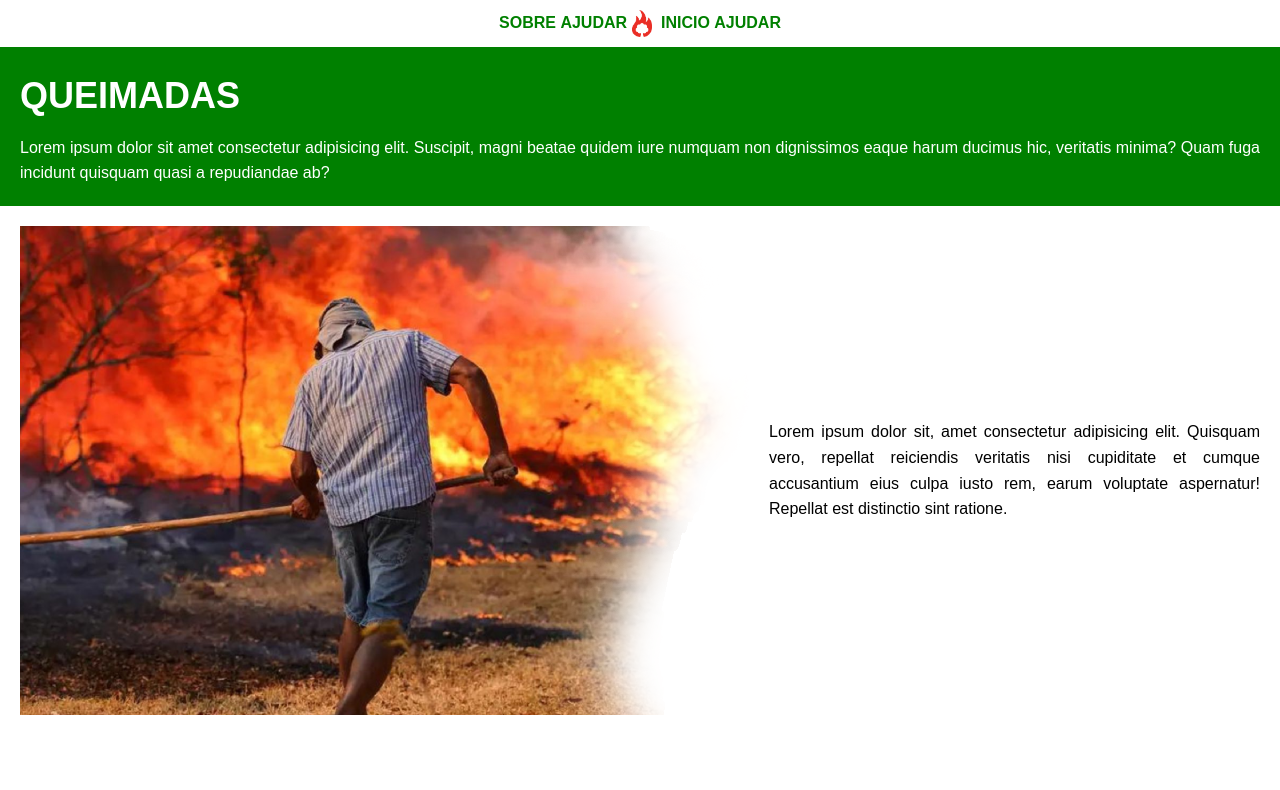
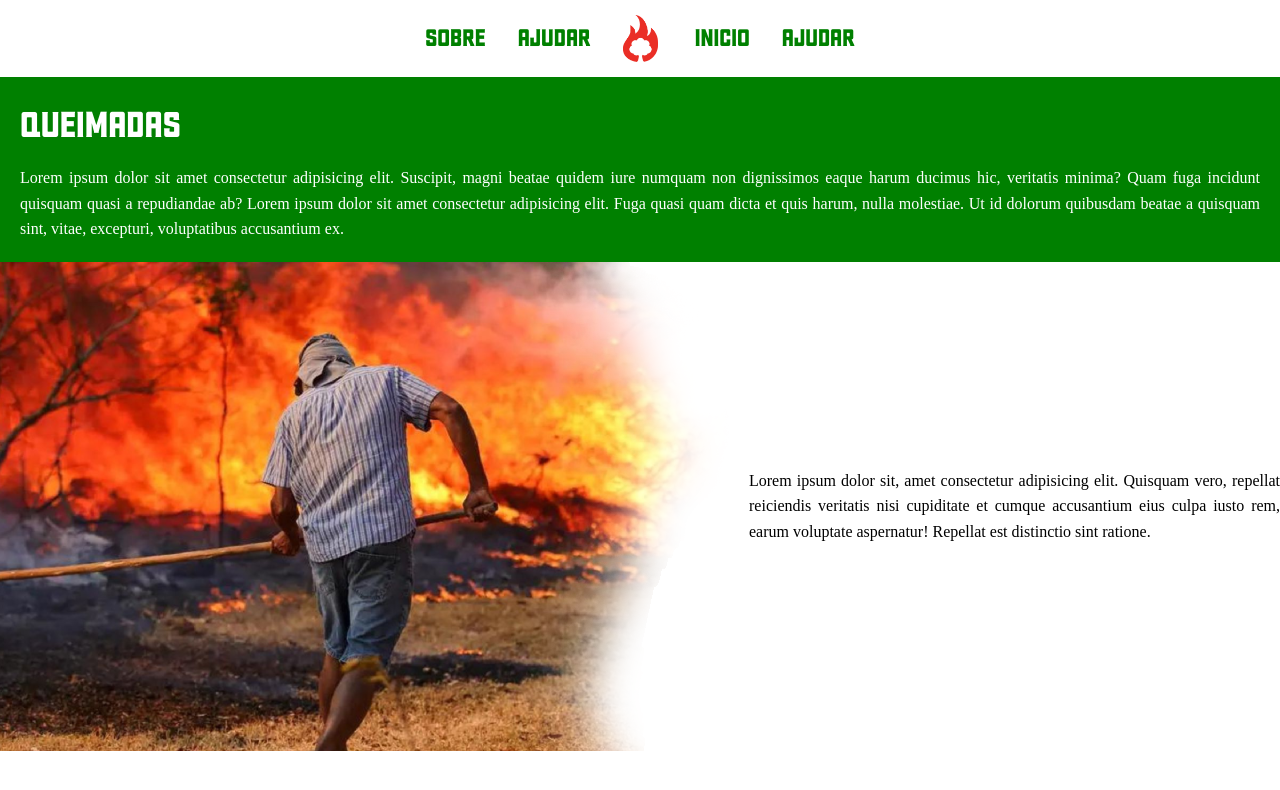
Before and after one commit to xXTHUND3RXx/Projeto-final-m2, a plain HTML site: page index.html in a window 1280 px wide. Drawn offline with Linux system fonts and the light colour scheme.

Commit message:
:ok_hand: style: arrumando a imagem, e  as fontes

```diff
--- a/index.html
+++ b/index.html
@@ -6,7 +6,7 @@
     <meta name="viewport" content="width=device-width, initial-scale=1.0">
     <title>Document</title>
     <link rel="stylesheet" href="/src/styles/global.css">
-    <link rel="stylesheet" href="/src/font/Montserrat-Bold.ttf">
+    <link rel="stylesheet" href="src/styles/index.css">
 </head>
 
 <body>
@@ -32,12 +32,11 @@
             <p class="description">Lorem ipsum dolor sit amet consectetur adipisicing elit. Suscipit, magni beatae
                 quidem
                 iure numquam non dignissimos eaque harum ducimus hic, veritatis minima?
-                Quam fuga incidunt quisquam quasi a repudiandae ab?</p>
+                Quam fuga incidunt quisquam quasi a repudiandae ab? Lorem ipsum dolor sit amet consectetur adipisicing
+                elit.
+                Fuga quasi quam dicta et quis harum, nulla molestiae.
+                Ut id dolorum quibusdam beatae a quisquam sint, vitae, excepturi, voluptatibus accusantium ex.</p>
         </section>
-
-        <!--<div>
-            <img src="public/images/Queimada1.png" alt="icone de queimada">
-        </div>-->
 
         <section id="text2">
             <img src="public/images/Queimada1.png" alt="icone de queimada" class="imag">
--- a/src/styles/global.css
+++ b/src/styles/global.css
@@ -6,6 +6,7 @@
 
 @font-face {
     font-family: "Mont Bold";
+    /*paragrafos destaques*/
     src: url("/src/font/Montserrat-Bold.ttf") format("ttf");
     font-weight: normal;
     font-style: normal;
@@ -13,6 +14,7 @@
 
 @font-face {
     font-family: "Mont Regular";
+    /*paragrafos menores*/
     src: url("/src/font/Montserrat-Regular.ttf") format("ttf");
     font-weight: normal;
     font-style: normal;
@@ -20,6 +22,7 @@
 
 @font-face {
     font-family: "Mont Medium";
+    /*paragrafos*/
     src: url("/src/font/Montserrat-Medium.ttf") format("ttf");
     font-weight: normal;
     font-style: normal;
@@ -27,6 +30,7 @@
 
 @font-face {
     font-family: "Uniform";
+    /*titulo importante*/
     src: url("/src/font/UniformBold.otf") format("opentype");
     font-weight: normal;
     font-style: normal;
@@ -49,60 +53,3 @@
     --black: #000000;
 
 }
-
-body {
-    font-family: 'Arial', sans-serif;
-    line-height: 1.6;
-}
-
-.header {
-    background-color: #ffffff;
-    border-bottom: 2px solid #0000ff;
-}
-
-#barnav {
-    display: flex;
-    justify-content: center;
-    gap: 20px;
-    padding: 10px 0;
-}
-
-.nav-itens {
-    text-decoration: none;
-    color: #008000;
-    font-weight: bold;
-}
-
-.nav-item.green {
-    color: #008000;
-}
-
-.nav-icons {
-    width: 20px;
-    vertical-align: middle;
-    margin-right: 5px;
-}
-
-#text1 {
-    background-color: #008000;
-    color: #ffffff;
-    padding: 20px;
-}
-
-.title {
-    font-size: 36px;
-    font-weight: bold;
-    margin-bottom: 10px;
-}
-
-.description {
-    font-size: 16px;
-    text-align: justify;
-}
-
-#text2 {
-    display: flex;
-    align-items: center;
-    gap: 20px;
-    padding: 20px;
-}
--- /dev/null
+++ b/src/styles/index.css
@@ -0,0 +1,67 @@
+body {
+    font-family: 'Arial', sans-serif;
+    line-height: 1.6;
+}
+
+.header {
+    background-color: #ffffff;
+    border-bottom: 2px solid #0000ff;
+}
+
+#barnav {
+    display: flex;
+    justify-content: center;
+    padding: 15px 0;
+}
+
+.navlist a {
+    font-size: 1.5rem;
+}
+
+.navlist {
+    font-family: "Uniform";
+    align-items: center;
+    display: flex;
+    gap: 2rem;
+}
+
+.nav-itens {
+    text-decoration: none;
+    color: #008000;
+    font-weight: bold;
+}
+
+.nav-itens:hover {
+    color: #ea2e26;
+}
+
+.nav-icons {
+    width: 35px;
+    vertical-align: middle;
+    margin-right: 5px;
+}
+
+#text1 {
+    background-color: #008000;
+    color: #ffffff;
+    padding: 20px;
+}
+
+.title {
+    font-family: "Uniform";
+    font-size: 36px;
+    font-weight: bold;
+    margin-bottom: 10px;
+}
+
+.description {
+    font-family: "Mont Bold";
+    font-size: 16px;
+    text-align: justify;
+}
+
+#text2 {
+    display: flex;
+    align-items: center;
+    gap: 20px;
+}
```
